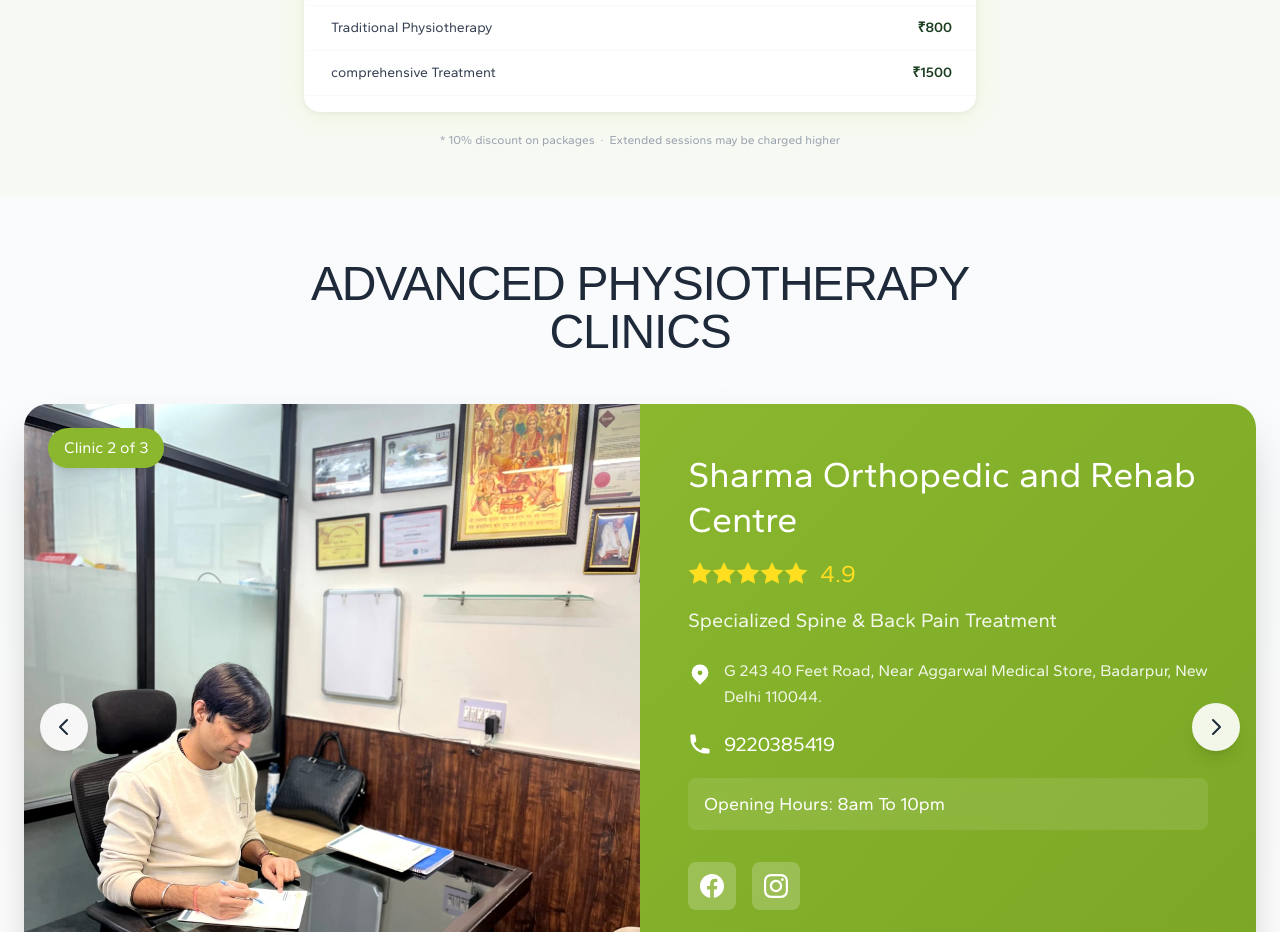
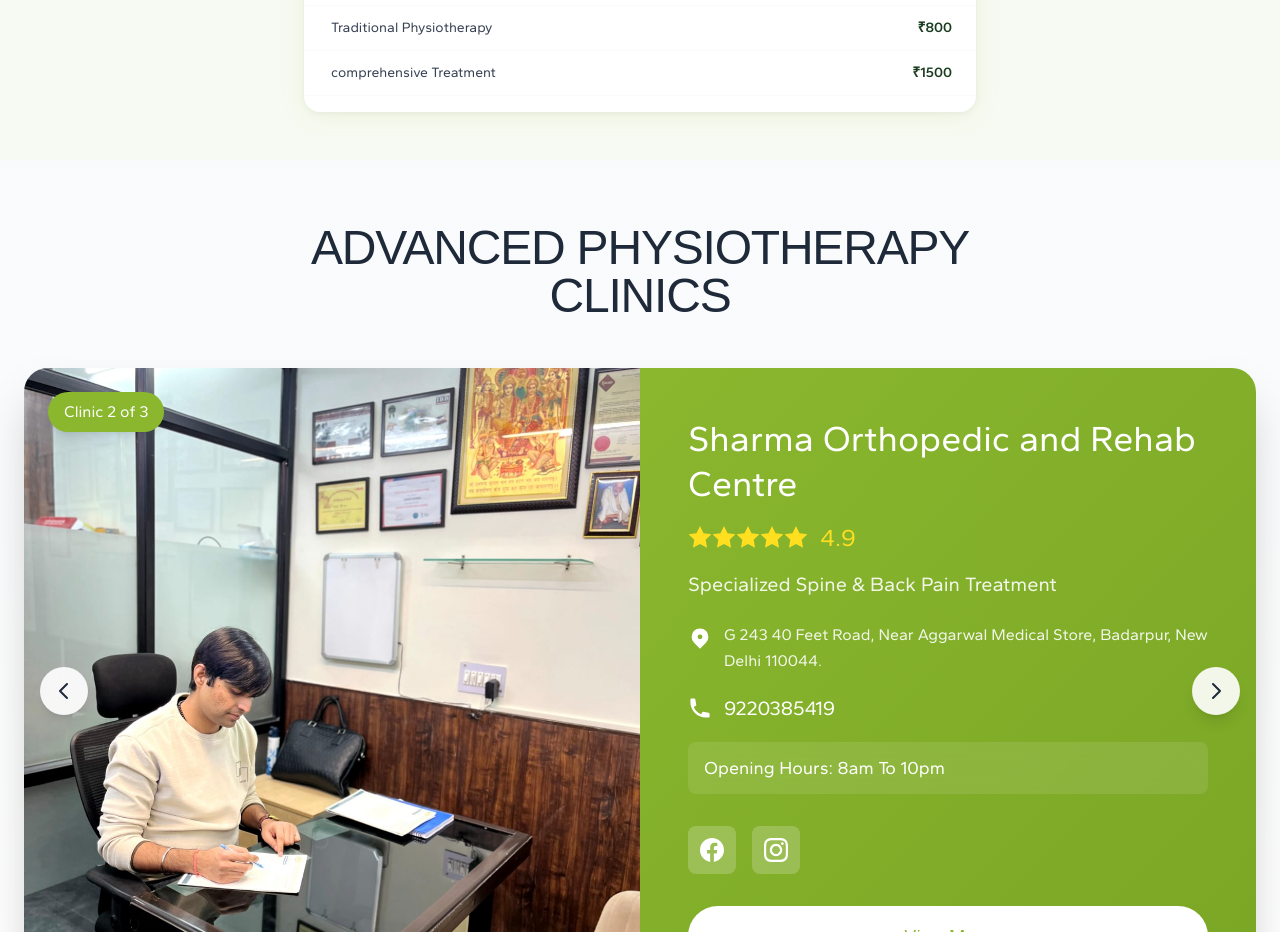
Before and after one commit to ZwolfConsultancyService/Advanced-Pain-Physiotherapy-Frontend, a React (Vite) app: page / in a window 1280 px wide. Shown: the part 7080-8012 px from the top of the page. Built offline with nearby package versions, Linux system fonts and the light colour scheme; a web font is replaced by a local one.

Commit message:
code push

```diff
--- a/src/components/PhysiotherapyFeesSection/PhysiotherapyFeesSection.jsx
+++ b/src/components/PhysiotherapyFeesSection/PhysiotherapyFeesSection.jsx
@@ -75,10 +75,7 @@ const PhysiotherapyFeesSection = ({ cityName = "" }) => {
           <div className="py-2" />
         </div>
 
-        {/* Note */}
-        <p className="text-center text-gray-400 text-xs mt-5">
-          * 10% discount on packages &nbsp;·&nbsp; Extended sessions may be charged higher
-        </p>
+
       </div>
     </section>
   );
```
